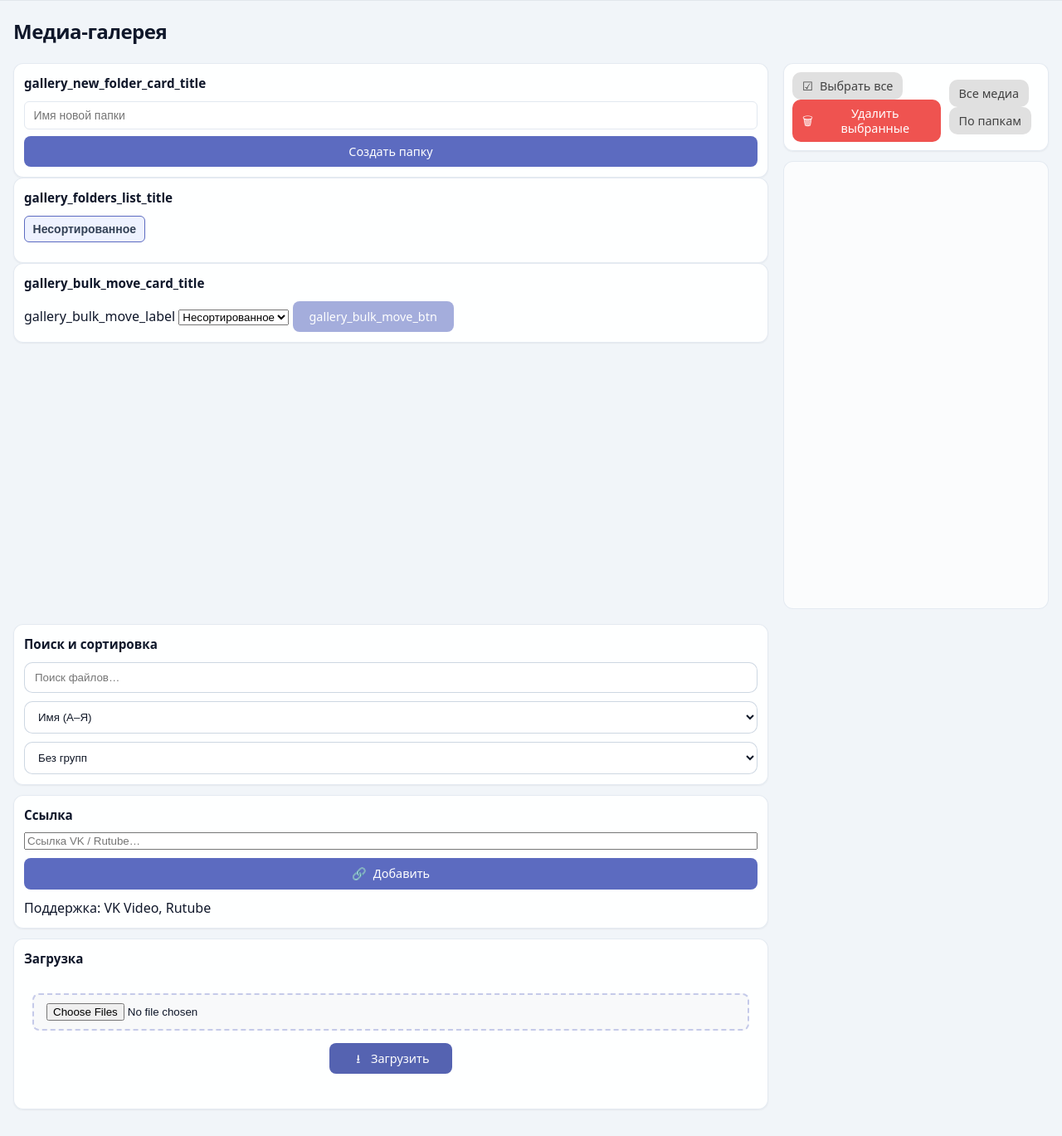
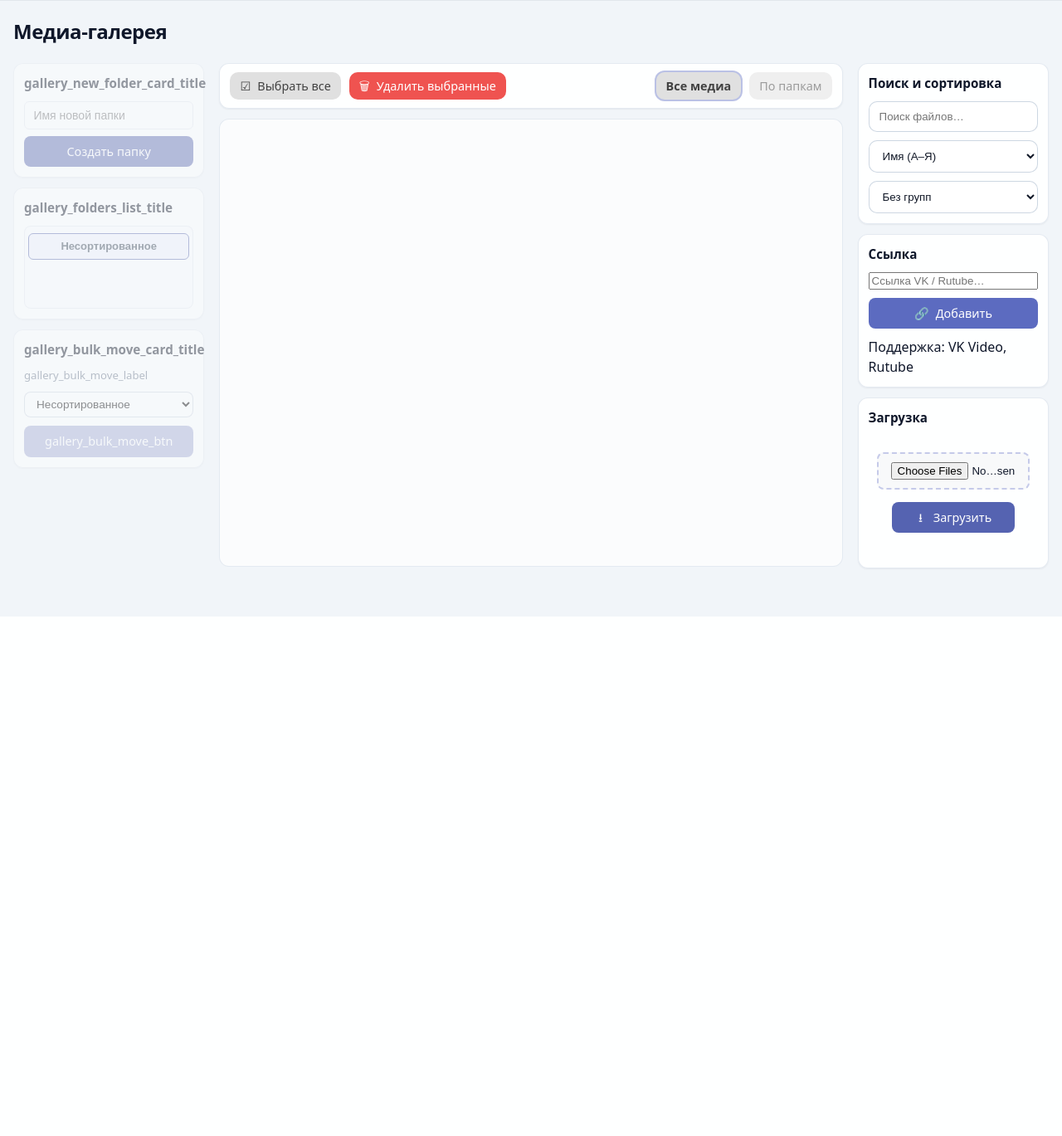
Before and after one commit to kirpodolak/dsign, a Python web app: template dsign/templates/gallery.html in a window 1280 px wide. Shown: the part 57-1426 px from the top of the page at 83% size. After the commit the page ends 800 px from the top, so only its background shows below. Run offline with Jinja, Linux system fonts and the light colour scheme; the template is opened without the code that fills it, so the values that code supplies are empty.

Commit message:
Update gallery.css

```diff
--- a/dsign/static/css/gallery.css
+++ b/dsign/static/css/gallery.css
@@ -1,8 +1,6 @@
-/* Основные стили галереи */
-.gallery-page {
-    display: flex;
-    flex-direction: column;
-    gap: 14px;
+/* Утилиты разметки галереи (заголовки карточек и т.п.) */
+body.page-gallery .app-main {
+    max-width: min(100%, 1580px);
 }
 
 .gallery-page__header {
@@ -32,10 +30,56 @@
 }
 
 .gallery-shell {
+    --gallery-rail: clamp(220px, 18vw, 280px);
     display: grid;
-    grid-template-columns: minmax(0, 1fr) 320px;
+    grid-template-columns: var(--gallery-rail) minmax(0, 1fr) var(--gallery-rail);
     gap: 18px;
-    align-items: start;
+    align-items: stretch;
+}
+
+.gallery-folder-column {
+    position: sticky;
+    top: calc(12px + 64px);
+    align-self: start;
+    display: flex;
+    flex-direction: column;
+    gap: 12px;
+    min-height: 0;
+    max-height: calc(100vh - 88px);
+    width: 100%;
+    min-width: 0;
+    transition: opacity 0.2s ease, filter 0.2s ease;
+}
+
+.gallery-folder-column--inactive {
+    opacity: 0.42;
+    filter: grayscale(0.2);
+    pointer-events: none;
+    user-select: none;
+}
+
+.gallery-folder-column__list-card {
+    flex: 1;
+    min-height: 0;
+    display: flex;
+    flex-direction: column;
+    overflow: hidden;
+}
+
+.gallery-folder-list-scroller {
+    flex: 1;
+    min-height: 100px;
+    max-height: min(38vh, calc(100vh - 440px));
+    overflow-y: auto;
+    overflow-x: hidden;
+    overscroll-behavior-y: contain;
+    -webkit-overflow-scrolling: touch;
+    scroll-behavior: smooth;
+    touch-action: pan-y;
+    border-radius: 8px;
+    border: 1px solid rgba(226, 232, 240, 0.85);
+    background: rgba(248, 250, 252, 0.6);
+    padding: 4px;
 }
 
 .gallery-main {
@@ -48,15 +92,81 @@
     z-index: 12;
     display: flex;
     align-items: center;
-    justify-content: flex-start;
+    justify-content: space-between;
+    flex-wrap: wrap;
     gap: 10px;
-    padding: 10px 10px;
+    padding: 10px 12px;
     border: 1px solid rgba(226, 232, 240, 0.9);
     border-radius: 12px;
     background: rgba(255, 255, 255, 0.92);
     backdrop-filter: blur(6px);
     -webkit-backdrop-filter: blur(6px);
     box-shadow: 0 1px 2px rgba(15, 23, 42, 0.06);
+}
+
+.gallery-actions__left {
+    display: flex;
+    flex-wrap: wrap;
+    align-items: center;
+    gap: 10px;
+    min-width: 0;
+}
+
+.gallery-actions__right {
+    display: flex;
+    align-items: center;
+    gap: 10px;
+    margin-left: auto;
+    flex-wrap: wrap;
+}
+
+.gallery-view-mode-btn {
+    padding: 8px 12px;
+    border-radius: 10px;
+    white-space: nowrap;
+}
+
+.gallery-view-mode-btn:not(.is-active) {
+    opacity: 0.52;
+}
+
+.gallery-view-mode-btn.is-active {
+    opacity: 1;
+    font-weight: 650;
+    background-color: #bdbdbd;
+    color: #1a1a1a;
+    box-shadow: 0 0 0 2px rgba(92, 107, 192, 0.42);
+}
+
+.gallery-bulk-move {
+    display: flex;
+    flex-direction: column;
+    align-items: stretch;
+    gap: 10px;
+}
+
+.gallery-bulk-move--column .gallery-bulk-move__select {
+    width: 100%;
+    max-width: none;
+}
+
+.gallery-bulk-move__btn {
+    width: 100%;
+}
+
+.gallery-bulk-move__label {
+    font-size: 0.82rem;
+    color: #64748b;
+}
+
+.gallery-bulk-move__select {
+    min-width: 0;
+    max-width: 100%;
+    padding: 6px 10px;
+    border-radius: 8px;
+    border: 1px solid rgba(203, 213, 225, 0.95);
+    background: #fff;
+    font-size: 0.85rem;
 }
 
 .gallery-actions .btn {
@@ -86,6 +196,8 @@
     display: flex;
     flex-direction: column;
     gap: 12px;
+    width: 100%;
+    min-width: 0;
 }
 
 .gallery-side__card {
@@ -214,9 +326,9 @@
 .file-grid {
     display: grid;
     grid-template-columns: repeat(auto-fill, minmax(180px, 1fr));
-    gap: 20px;
-    margin: 25px 0;
-    padding: 10px;
+    gap: 16px;
+    margin: 14px 4px;
+    padding: 8px;
 }
 
 .file-item {
@@ -761,37 +873,70 @@
     color: #4b5563;
 }
 
-.gallery-view-mode {
-    display: flex;
-    flex-direction: column;
-    gap: 0.5rem;
-    margin-bottom: 0.75rem;
-}
-
-.gallery-view-mode__opt {
-    display: flex;
-    align-items: center;
-    gap: 0.35rem;
-    font-size: 0.9rem;
-    cursor: pointer;
-}
-
 .gallery-folder-nav {
     display: flex;
     flex-direction: column;
-    gap: 0.35rem;
-    margin-bottom: 0.75rem;
-    max-height: 12rem;
-    overflow-y: auto;
+    gap: 6px;
+}
+
+.gallery-folder-row {
+    width: 100%;
+}
+
+.gallery-folder-row__inner {
+    display: flex;
+    align-items: center;
+    gap: 6px;
+    width: 100%;
+    min-height: 2.5rem;
+}
+
+.gallery-folder-row--solo .gallery-folder-nav__btn {
+    width: 100%;
+}
+
+.gallery-folder-nav__btn--row {
+    flex: 1;
+    min-width: 0;
+    overflow: hidden;
+    text-overflow: ellipsis;
+    white-space: nowrap;
+    text-align: left;
+}
+
+.gallery-folder-row__icons {
+    display: inline-flex;
+    flex-shrink: 0;
+    align-items: center;
+    gap: 5px;
+}
+
+.gallery-folder-row__icon-btn {
+    width: 2rem;
+    height: 2rem;
+    padding: 0;
+    border-radius: 8px;
+    border: 1px solid rgba(99, 102, 241, 0.45);
+    background: linear-gradient(180deg, #eef2ff 0%, #e0e7ff 100%);
+    font-size: 0.95rem;
+    line-height: 1;
+    cursor: pointer;
+    color: #3730a3;
+    box-shadow: 0 1px 2px rgba(79, 70, 229, 0.15);
+}
+
+.gallery-folder-row__icon-btn:hover {
+    border-color: rgba(67, 56, 202, 0.75);
+    color: #1e1b4b;
+    background: linear-gradient(180deg, #e0e7ff 0%, #c7d2fe 100%);
 }
 
 .gallery-folder-nav__btn {
-    text-align: left;
-    padding: 0.45rem 0.6rem;
+    padding: 0.45rem 0.55rem;
     border-radius: 6px;
     border: 1px solid #e2e8f0;
     background: #fff;
-    font-size: 0.875rem;
+    font-size: 0.8125rem;
     cursor: pointer;
     color: #334155;
 }
@@ -821,6 +966,14 @@
     font-size: 0.875rem;
 }
 
+.gallery-folder-create .btn.primary {
+    width: 100%;
+}
+
+.gallery-folder-column__bulk {
+    flex-shrink: 0;
+}
+
 .file-folder-pin {
     position: absolute;
     right: 6px;
@@ -843,3 +996,24 @@
     text-decoration: line-through;
     text-decoration-thickness: 1px;
 }
+
+@media (max-width: 1100px) {
+    .gallery-shell {
+        grid-template-columns: 1fr;
+    }
+
+    .gallery-folder-column {
+        position: static;
+        max-height: none;
+    }
+
+    .gallery-folder-list-scroller {
+        max-height: min(40vh, 320px);
+    }
+
+    .gallery-actions__right {
+        width: 100%;
+        margin-left: 0;
+        justify-content: flex-end;
+    }
+}
```
